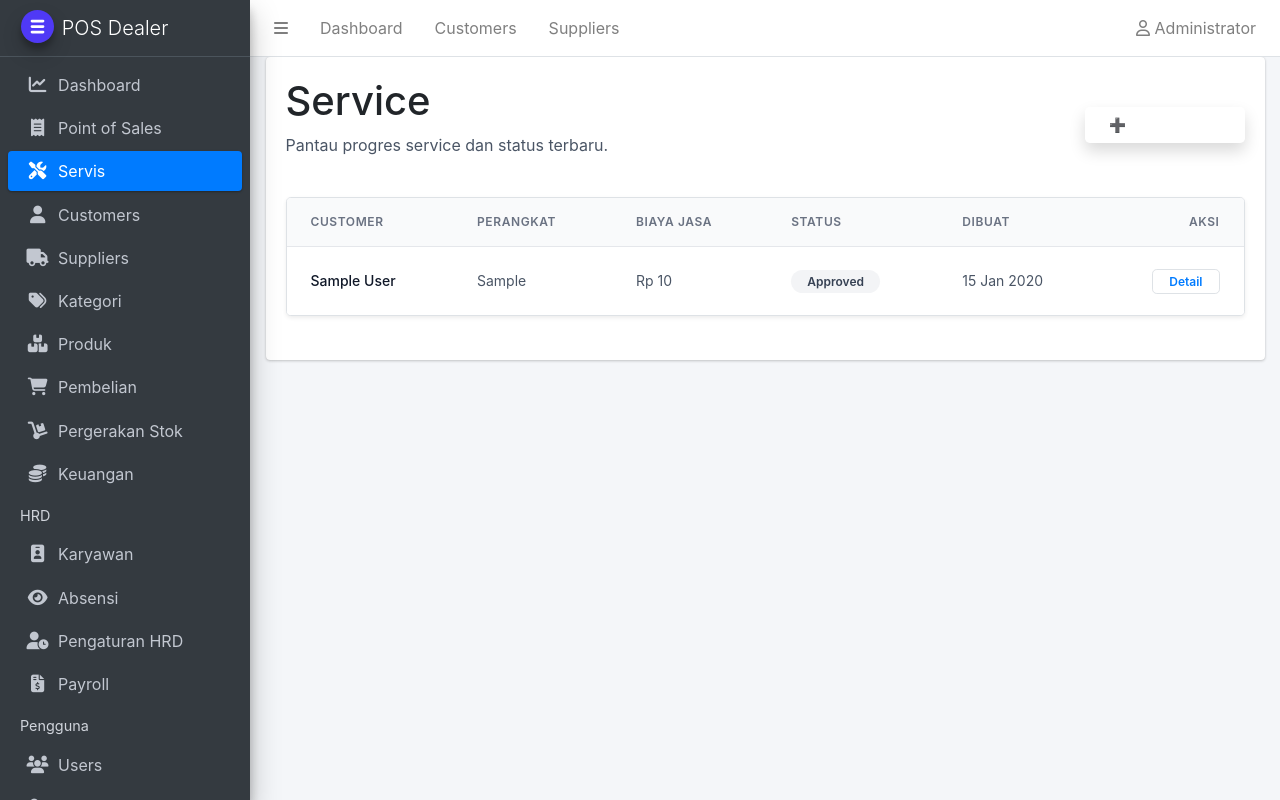
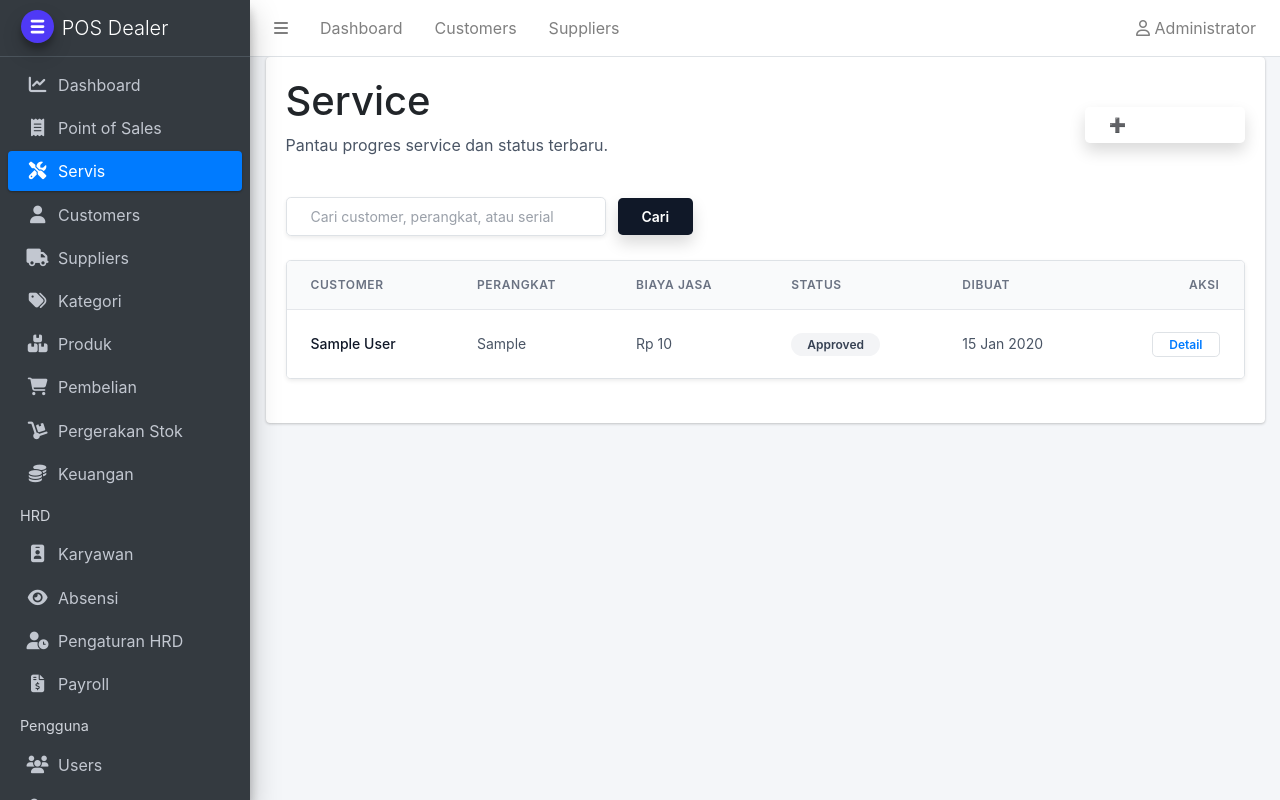
Before and after one commit to deevseek/poslaravel, a Laravel app: page /services in a window 1280 px wide. Run offline with Laravel 12, Linux system fonts and the light colour scheme; a user stored in the database is signed in; data comes from the database, SQL or seed files in the repository; tables that the repository leaves empty hold one stand-in row (values such as "Sample post"); style sheets or scripts are compiled from the project's sources; some libraries are stand-ins or nearby versions.

Commit message:
Add service search on index

```diff
--- a/app/Http/Controllers/ServiceController.php
+++ b/app/Http/Controllers/ServiceController.php
@@ -28,11 +28,25 @@
     {
     }
 
-    public function index(): View
+    public function index(Request $request): View
     {
-        $services = Service::with('customer')->latest()->paginate(10);
+        $search = $request->query('search');
 
-        return view('services.index', compact('services'));
+        $services = Service::with('customer')
+            ->when($search, function ($query) use ($search) {
+                $query->where(function ($query) use ($search) {
+                    $query->where('device', 'like', '%' . $search . '%')
+                        ->orWhere('serial_number', 'like', '%' . $search . '%')
+                        ->orWhereHas('customer', function ($query) use ($search) {
+                            $query->where('name', 'like', '%' . $search . '%');
+                        });
+                });
+            })
+            ->latest()
+            ->paginate(10)
+            ->withQueryString();
+
+        return view('services.index', compact('services', 'search'));
     }
 
     public function create(): View
--- a/resources/views/services/index.blade.php
+++ b/resources/views/services/index.blade.php
@@ -1,5 +1,5 @@
 <x-app-layout title="Daftar Service">
-    <div class="flex items-center justify-between mb-6">
+    <div class="flex flex-wrap items-center justify-between gap-4 mb-6">
         <div>
             <h1 class="text-2xl font-semibold text-gray-900">Service</h1>
             <p class="text-gray-600">Pantau progres service dan status terbaru.</p>
@@ -9,6 +9,30 @@
             <span>Service Baru</span>
         </a>
     </div>
+
+    <form action="{{ route('services.index') }}" method="GET" class="mb-4">
+        <div class="flex flex-wrap items-center gap-3">
+            <div class="w-full sm:w-80">
+                <label for="service-search" class="sr-only">Cari service</label>
+                <input
+                    id="service-search"
+                    name="search"
+                    type="text"
+                    value="{{ $search }}"
+                    placeholder="Cari customer, perangkat, atau serial"
+                    class="w-full rounded-lg border border-gray-300 px-4 py-2 text-sm text-gray-700 shadow-sm focus:border-blue-500 focus:ring-blue-500"
+                />
+            </div>
+            <button type="submit" class="rounded-lg bg-gray-900 px-4 py-2 text-sm font-semibold text-white shadow hover:bg-gray-800">
+                Cari
+            </button>
+            @if ($search)
+                <a href="{{ route('services.index') }}" class="rounded-lg border border-gray-200 px-4 py-2 text-sm font-semibold text-gray-600 hover:bg-gray-50">
+                    Reset
+                </a>
+            @endif
+        </div>
+    </form>
 
     @if (session('success'))
         <div class="mb-4 rounded-lg bg-green-50 px-4 py-3 text-sm text-green-700">
```
